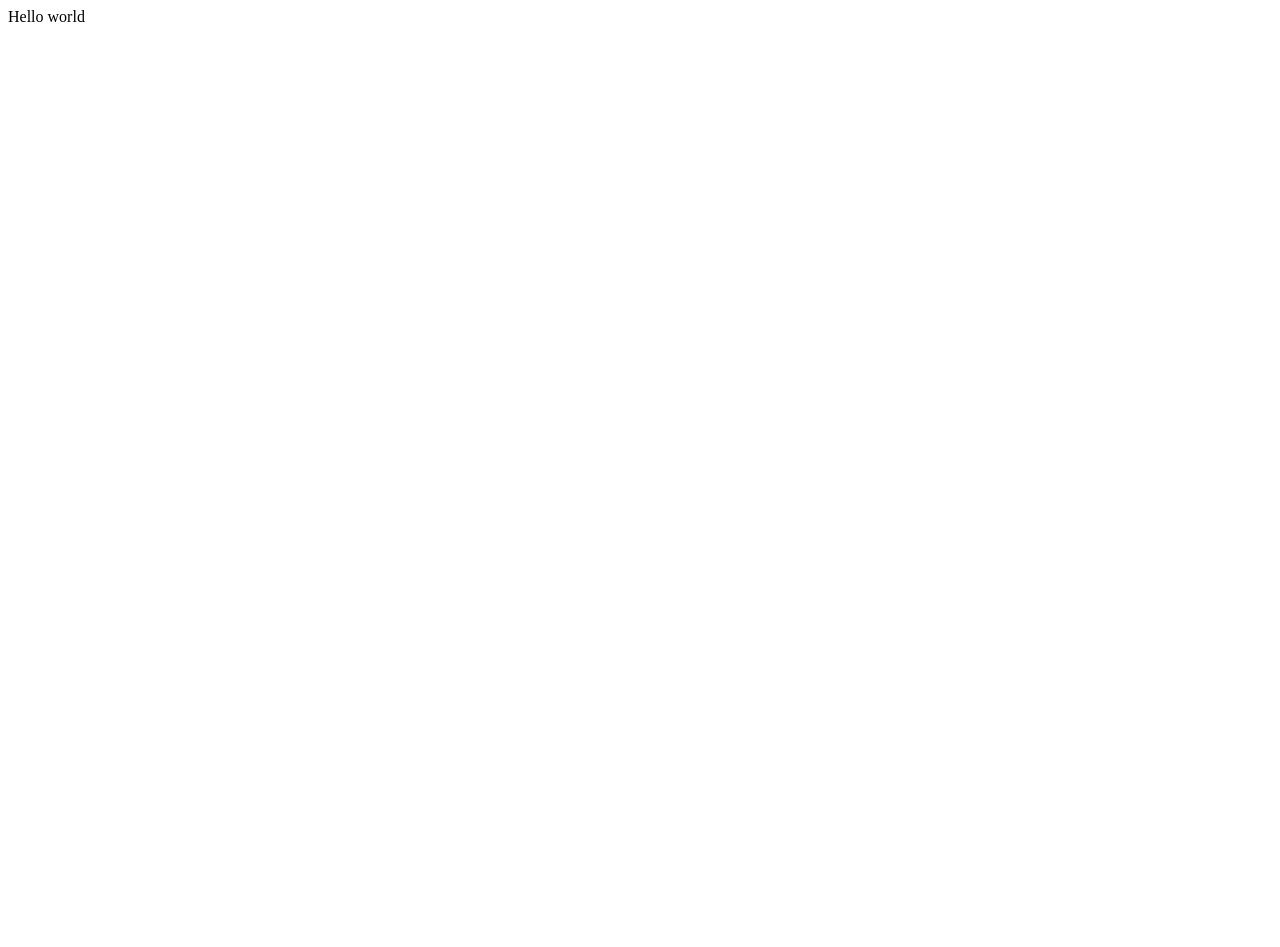
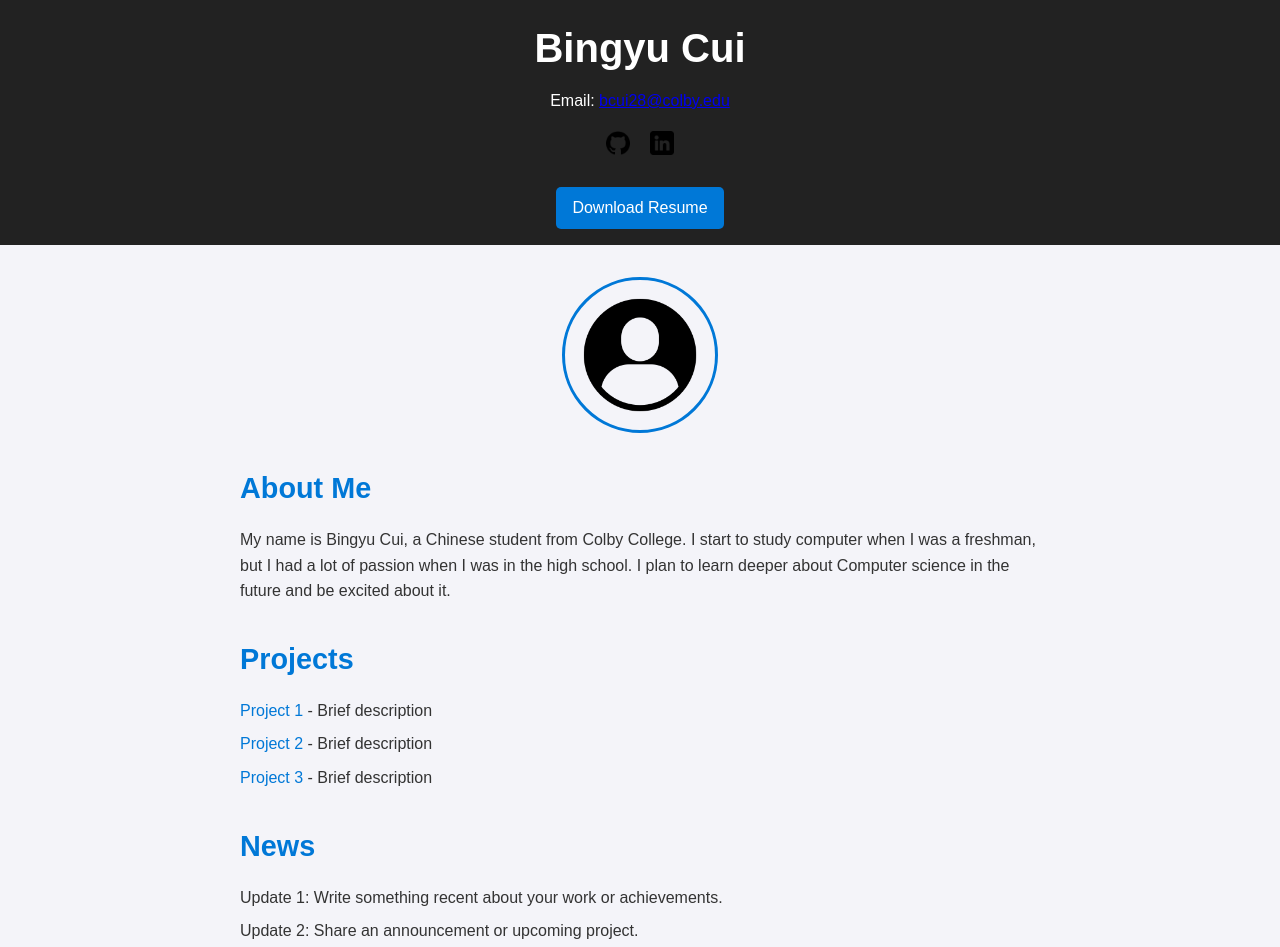
Before and after one commit to Luka-Cui/Cui.github.io, a plain HTML site: page index.html in a window 1280 px wide. Before the commit the page ends 800 px from the top, so only its background shows below. Drawn offline with Linux system fonts and the light colour scheme.

Commit message:
Luka-Cui index.html

```diff
--- a/index.html
+++ b/index.html
@@ -1 +1,73 @@
-Hello world
+<!DOCTYPE html>
+<html lang="en">
+
+<head>
+    <meta charset="UTF-8">
+    <meta name="viewport" content="width=device-width, initial-scale=1.0">
+    <title>Portfolio</title>
+    <link rel="stylesheet" href="style.css">
+</head>
+
+<body>
+    <header>
+        <div class="header-content">
+            <!-- Placeholder -->
+            <h1>Bingyu Cui</h1>
+
+            <!-- Placeholder -->
+            <p>Email: <a href="mailto:bcui28@colby.edu">bcui28@colby.edu</a></p>
+            <div class="social-links">
+                <!-- Placeholder -->
+                <a href="https://github.com/username" target="_blank" class="icon github" aria-label="GitHub">
+                    <img src="github-icon.png" alt="GitHub">
+                </a>
+                <!-- Placeholder -->
+                <a href="https://linkedin.com/in/your-username" target="_blank" class="icon linkedin"
+                    aria-label="LinkedIn">
+                    <img src="linkedin-icon.png" alt="LinkedIn">
+                </a>
+            </div>
+            <!-- Placeholder - Ensure you paste a PDF here -->
+            <a href="resume.pdf" class="button" download>Download Resume</a>
+        </div>
+    </header>
+    <main>
+        <section class="photo">
+            <!-- Placeholder - Paste a picture here -->
+            <img src="photo.png" alt="Your Photo">
+        </section>
+
+        <section class="about-me">
+            <h2>About Me</h2>
+            <!-- Placeholder -->
+            <p>My name is Bingyu Cui, a Chinese student from Colby College. I start to study computer when I was a
+                freshman, but I had a lot of passion when I was in the high school. I plan to learn deeper about
+                Computer science in the future and be excited about it. </p>
+        </section>
+
+
+        <section class="projects">
+            <h2>Projects</h2>
+            <ul>
+                <!-- Placeholder - Update the links and descriptions -->
+                <li><a href="https://github.com/your-username/project1" target="_blank">Project 1</a> - Brief
+                    description</li>
+                <li><a href="https://github.com/your-username/project2" target="_blank">Project 2</a> - Brief
+                    description</li>
+                <li><a href="https://github.com/your-username/project3" target="_blank">Project 3</a> - Brief
+                    description</li>
+            </ul>
+        </section>
+
+        <section class="news">
+            <h2>News</h2>
+            <ul>
+                <!-- Placeholder - Update the content -->
+                <li>Update 1: Write something recent about your work or achievements.</li>
+                <li>Update 2: Share an announcement or upcoming project.</li>
+            </ul>
+        </section>
+    </main>
+</body>
+
+</html>
--- /dev/null
+++ b/style.css
@@ -0,0 +1,114 @@
+/* Global Styles */
+body {
+    font-family: Arial, sans-serif;
+    line-height: 1.6;
+    margin: 0;
+    padding: 0;
+    background-color: #f4f4f9;
+    color: #333;
+}
+
+/* Header */
+header {
+    background-color: #222;
+    color: #fff;
+    text-align: center;
+    padding: 1rem 0;
+}
+
+header .header-content h1 {
+    margin: 0;
+    font-size: 2.5rem;
+}
+
+header .header-content p {
+    margin: 0.5rem 0;
+}
+
+header .social-links {
+    margin: 1rem 0;
+}
+
+header .social-links .icon {
+    margin: 0 0.5rem;
+    display: inline-block;
+}
+
+header .social-links img {
+    width: 24px;
+    height: 24px;
+    vertical-align: middle;
+}
+
+header .button {
+    display: inline-block;
+    margin-top: 1rem;
+    padding: 0.5rem 1rem;
+    background-color: #0078d7;
+    color: #fff;
+    text-decoration: none;
+    border-radius: 5px;
+    font-size: 1rem;
+}
+
+header .button:hover {
+    background-color: #0056a1;
+}
+
+/* Main Content */
+main {
+    max-width: 800px;
+    margin: 2rem auto;
+    padding: 0 1rem;
+}
+
+main section {
+    margin-bottom: 2rem;
+}
+
+/* Photo Section */
+.photo img {
+    display: block;
+    width: 150px;
+    height: 150px;
+    border-radius: 50%;
+    margin: 0 auto;
+    border: 3px solid #0078d7;
+}
+
+/* Section Titles */
+main section h2 {
+    font-size: 1.8rem;
+    color: #0078d7;
+    margin-bottom: 0.5rem;
+}
+
+/* Projects & News Lists */
+.projects ul,
+.news ul {
+    list-style-type: none;
+    padding: 0;
+}
+
+.projects li,
+.news li {
+    margin: 0.5rem 0;
+}
+
+.projects a {
+    color: #0078d7;
+    text-decoration: none;
+}
+
+.projects a:hover {
+    text-decoration: underline;
+}
+
+/* Footer */
+footer {
+    text-align: center;
+    padding: 1rem 0;
+    background-color: #222;
+    color: #fff;
+    font-size: 0.9rem;
+}
```
Also changed, not shown: github-icon.png (added), linkedin-icon.png (added), photo.png (added).
